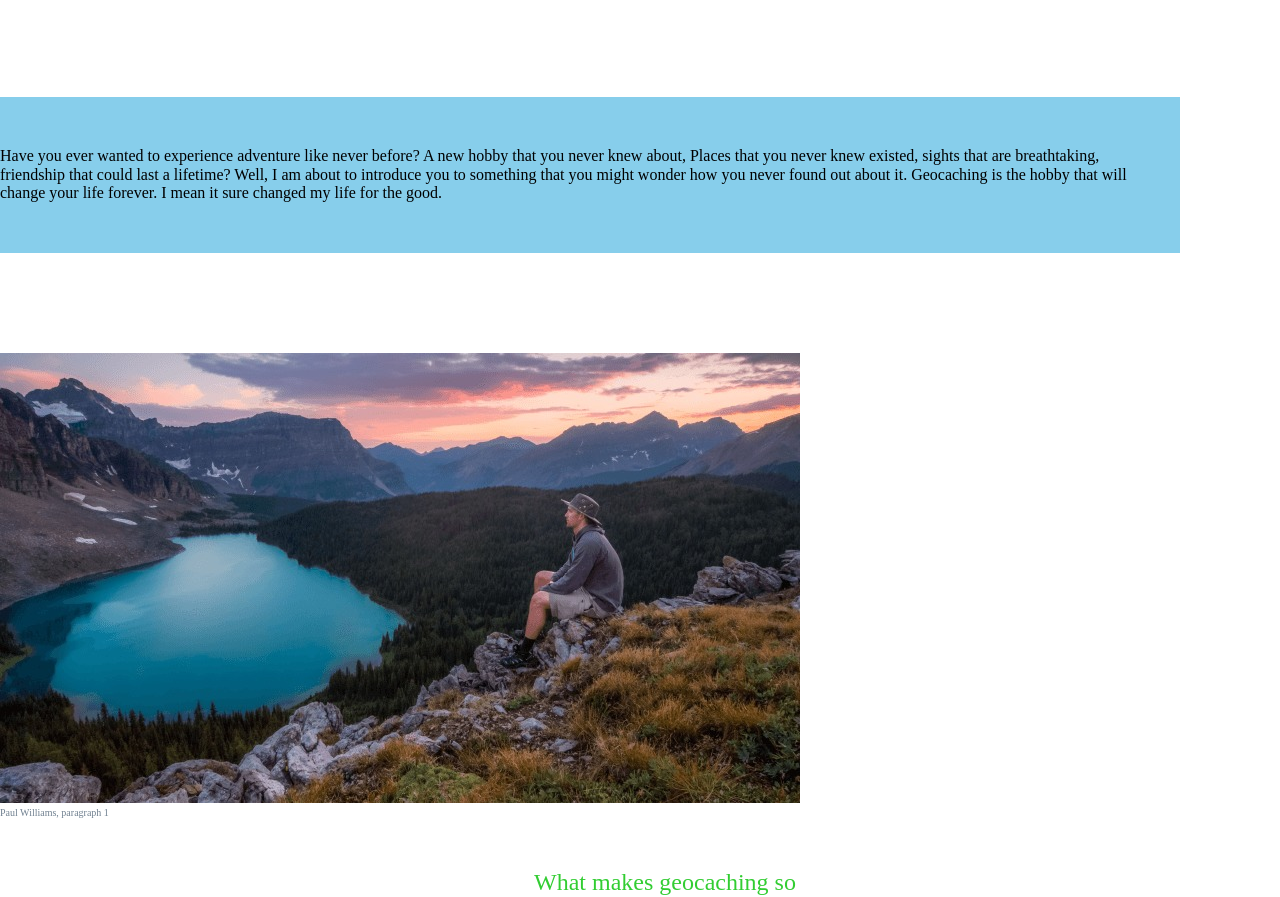
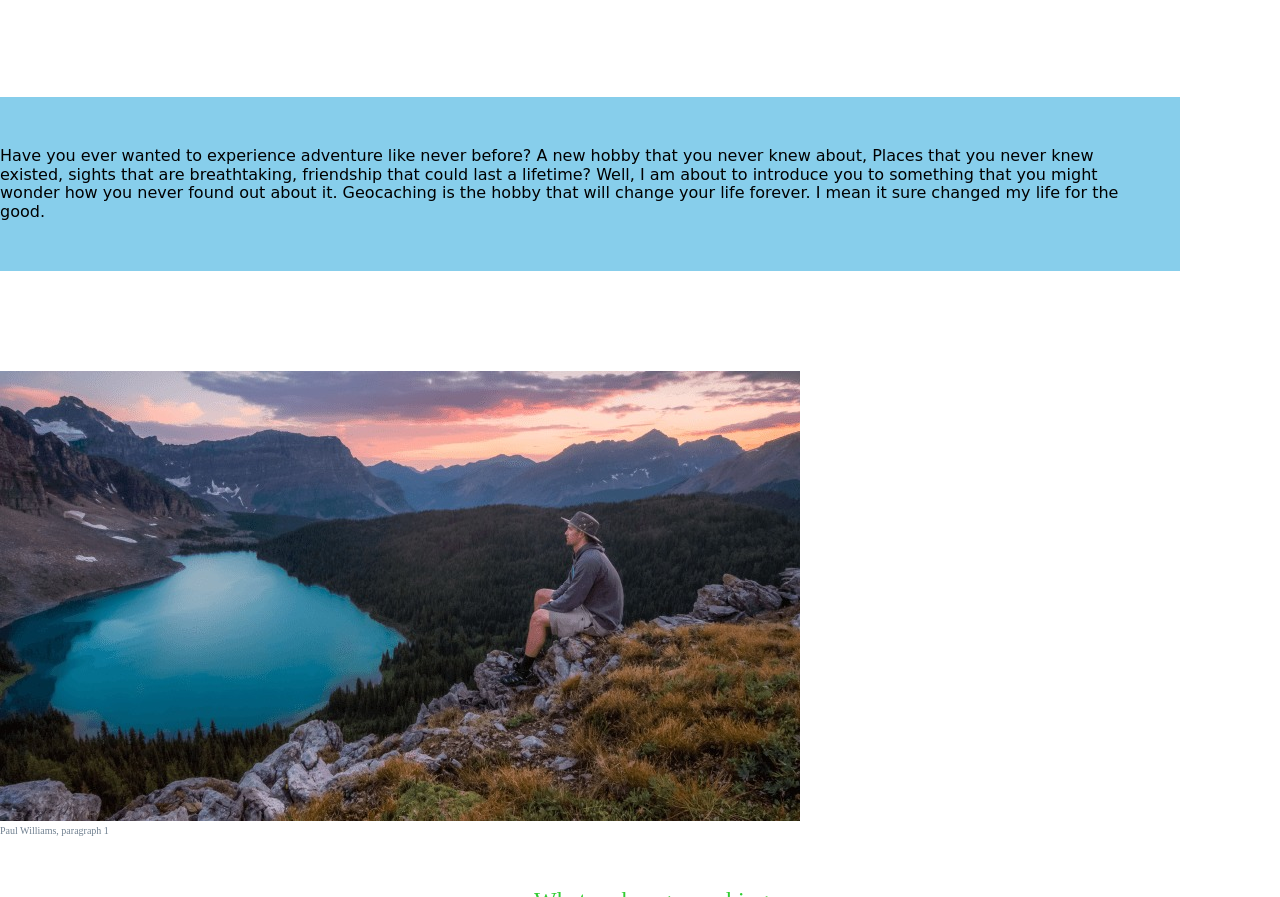
Before and after one commit to pgwcfx/html-me-something, a plain HTML site: page index.html in a window 1280 px wide. Shown: the part 830-1727 px from the top of the page. Drawn offline with Linux system fonts and the light colour scheme.

Commit message:
updated my webpage

```diff
--- a/index.html
+++ b/index.html
@@ -17,7 +17,7 @@
         </article>
         <main>
             <header>Introduction</header>
-            <p>Have you ever wanted to experience adventure like never before?
+            <p class="cursive">Have you ever wanted to experience adventure like never before?
                 A new hobby that you never knew about, Places that you never knew existed, sights that are breathtaking, friendship that could last a lifetime?
                 Well, I am about to introduce you to something that you might wonder how you never found out about it.
                 Geocaching is the hobby that will change your life forever. I mean it sure changed my life for the good.</p>
```
